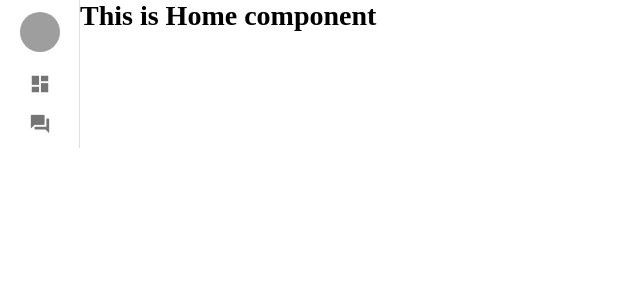
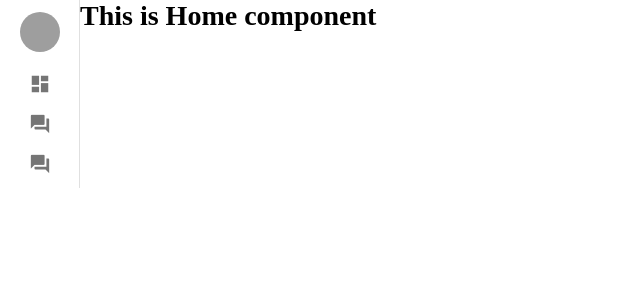
Before and after one commit to cologneto/apartments-booking, a Vue app: page / in a window 1280 px wide. Shown: the top 300 px of the page, without its empty margins (0-640 px from the left). Built offline with nearby package versions, Linux system fonts and the light colour scheme; grey boxes are pictures that could not be loaded.

Commit message:
Vuetify - added routes to navigator

```diff
--- a/src/components/admin/shared/Navigation.vue
+++ b/src/components/admin/shared/Navigation.vue
@@ -31,12 +31,11 @@
 
         <v-list class="pt-0" dense>
             <v-divider></v-divider>
-
-            <v-list-tile
+                    <router-link :to="'/' + item.title.toLowerCase()"
+                                 tag="v-list-tile"
                                  v-for="item in items"
                                  :key="item.title"
-                    @click="menuClicked(item.title)"
-            >
+                                 @click="menuClicked(item.title)">
                         <v-list-tile-action>
                             <v-icon>{{ item.icon }}</v-icon>
                         </v-list-tile-action>
@@ -44,7 +43,7 @@
                         <v-list-tile-content>
                             <v-list-tile-title>{{ item.title }}</v-list-tile-title>
                         </v-list-tile-content>
-            </v-list-tile>
+                    </router-link>
         </v-list>
     </v-navigation-drawer>
 </template>
@@ -57,7 +56,8 @@
                 drawer: true,
                 items: [
                     { title: 'Home', icon: 'dashboard' },
-                    { title: 'About', icon: 'question_answer' }
+                    { title: 'Apartments', icon: 'question_answer' },
+                    { title: 'Bookings', icon: 'question_answer' }
                 ],
                 mini: true,
                 right: null
```
Lines whose indentation alone changed are shown as unchanged.
